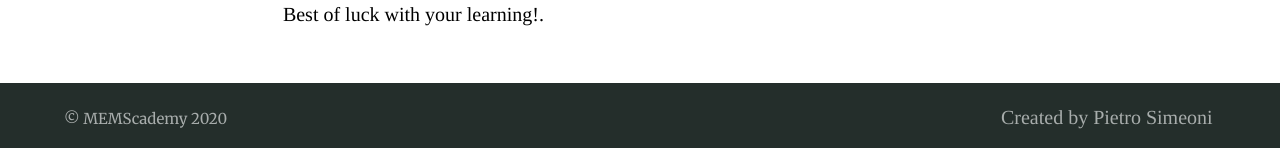
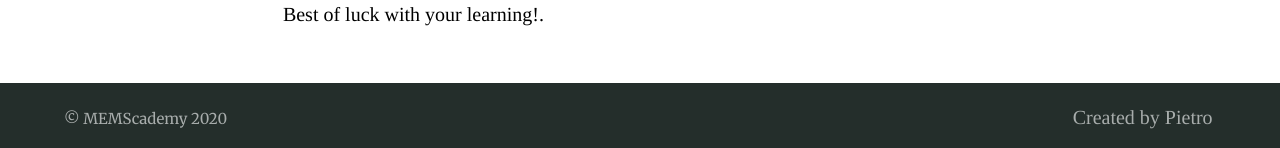
Before and after one commit to simeonipietro/memscademy.com, a Jekyll site: the page built from index.md, in a window 1280 px wide. Shown: the part 803-951 px from the top of the page. Built offline with Jekyll 4.4.1, drawn with Linux system fonts in a browser that asks for light colours.

Commit message:
Update _config.yml

```diff
--- a/_config.yml
+++ b/_config.yml
@@ -116,7 +116,7 @@ navigation_header:
   url: https://memscademy.com/search/
 
 navigation_footer:
-- title: Created by Pietro Simeoni
+- title: Created by Pietro
   url:
 
 sharing_links: # Appear at the bottom of single blog posts, add as desired. The value can be 'true' or the desired button colour
```
